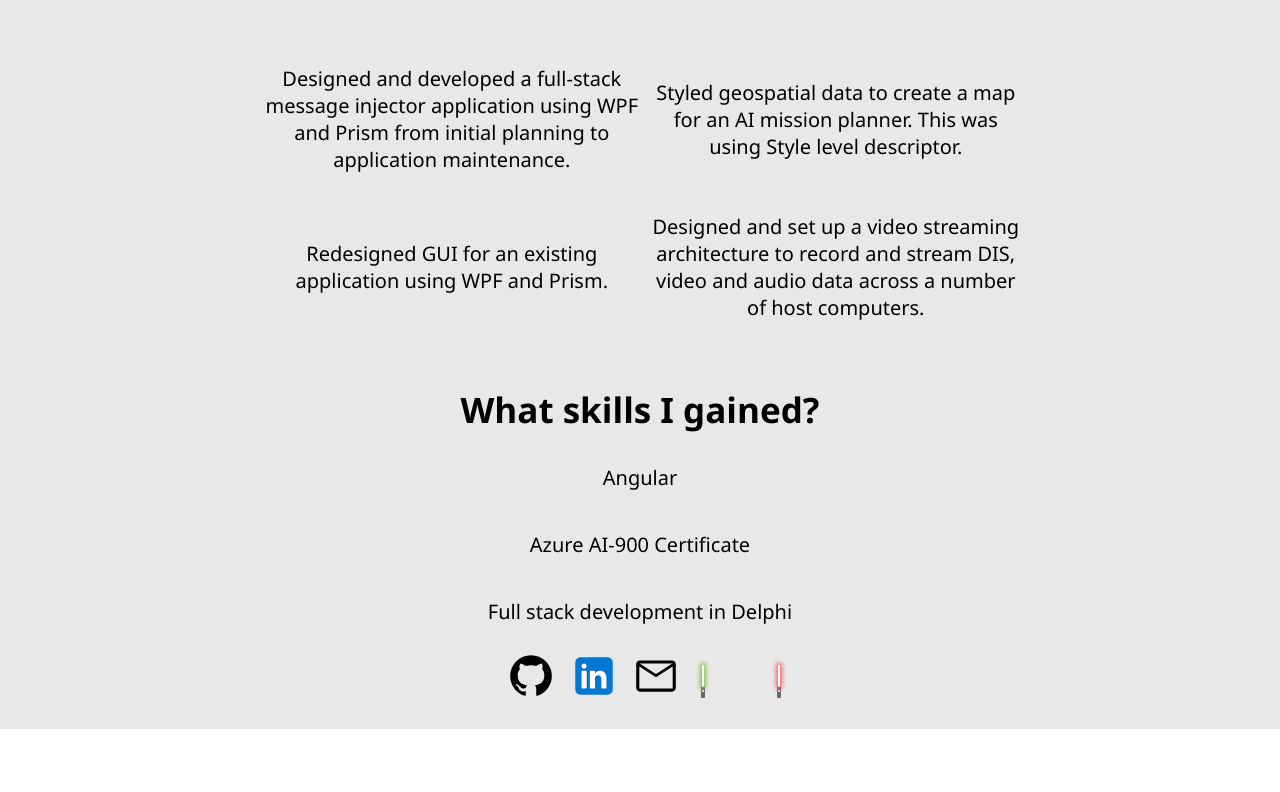
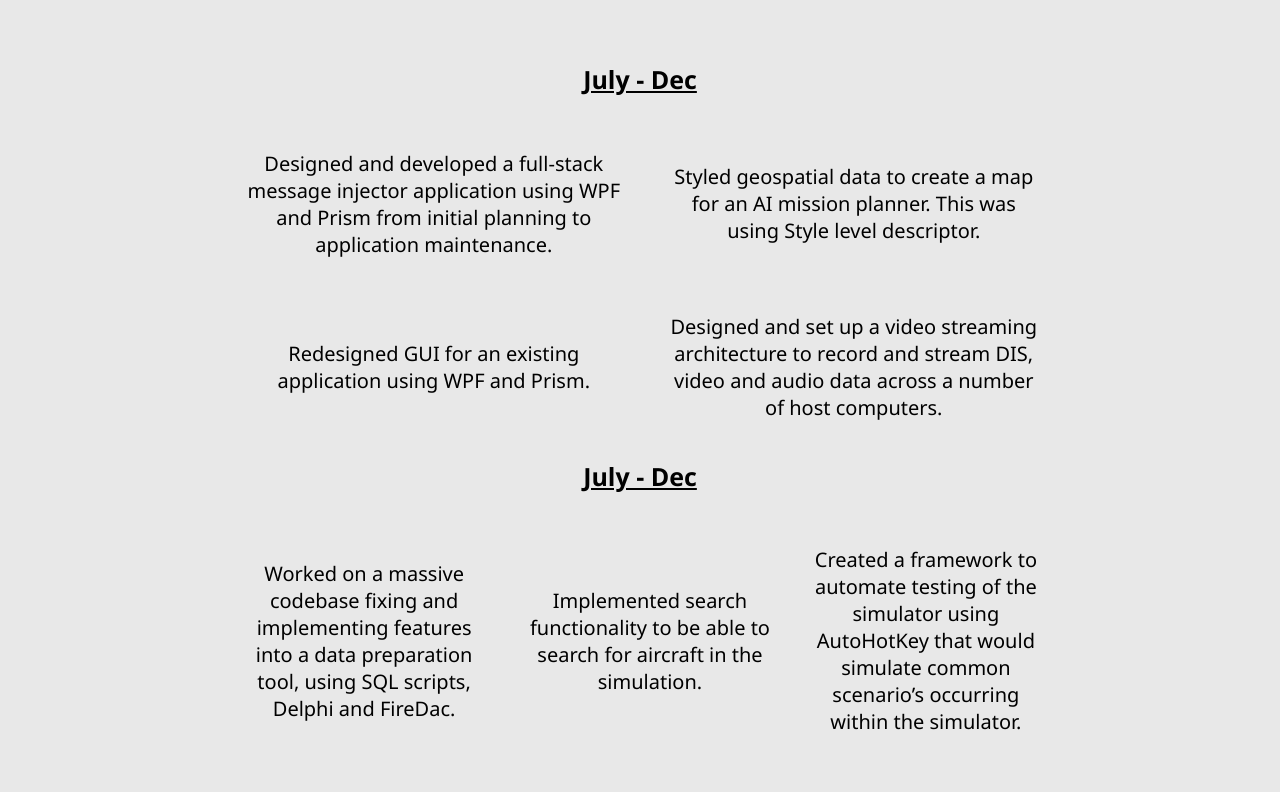
Before and after one commit to Jensooon/jenson-wintle.dev, an Angular app: page /experience in a window 1280 px wide. Shown: the part 281-1073 px from the top of the page. Before the commit the page ends 1010 px from the top, so only its background shows below. Built offline with nearby package versions, Linux system fonts and the light colour scheme.

Commit message:
Implemented content.

```diff
--- a/src/app/experience/experience.component.html
+++ b/src/app/experience/experience.component.html
@@ -6,6 +6,7 @@
   <section appScrollReveal>
     <h1 class="sub-title">Industrial Placement Year at BAE 2024</h1>
     <h3>What I got up to:</h3>
+    <h4>July - Dec</h4>
     <div class="four-by-four">
       <p>
         Designed and developed a full-stack message injector application using
@@ -21,6 +22,23 @@
         DIS, video and audio data across a number of host computers.
       </p>
     </div>
+
+    <h4>July - Dec</h4>
+    <div class="three-by-one">
+      <p>
+        Worked on a massive codebase fixing and implementing features into a
+        data preparation tool, using SQL scripts, Delphi and FireDac.
+      </p>
+      <p>
+        Implemented search functionality to be able to search for aircraft in
+        the simulation.
+      </p>
+      <p>
+        Created a framework to automate testing of the simulator using
+        AutoHotKey that would simulate common scenario’s occurring within the
+        simulator.
+      </p>
+    </div>
   </section>
 
   <section appScrollReveal>
--- a/src/styles.css
+++ b/src/styles.css
@@ -43,6 +43,13 @@ h3 {
   font-family: "Segoe UI", Tahoma, Geneva, Verdana, sans-serif;
 }
 
+h4 {
+  font-size: 25px;
+  font-weight: 1000;
+  font-family: "Segoe UI", Tahoma, Geneva, Verdana, sans-serif;
+  text-decoration: underline;
+}
+
 section {
   display: grid;
   place-items: center;
@@ -63,7 +70,16 @@ p {
   grid-template-rows: auto auto;
   align-items: center;
   justify-content: center;
-  padding: 2%;
+  gap: 5%;
+}
+
+.three-by-one {
+  display: grid;
+  grid-template-columns: auto auto auto;
+  grid-template-rows: auto;
+  align-items: center;
+  justify-content: center;
+  gap: 5%;
 }
 
 /* Tablet size (768px to 1024px) */
@@ -85,6 +101,9 @@ p {
   }
   h3 {
     font-size: 25px;
+  }
+  h4 {
+    font-size: 20px;
   }
 }
 
@@ -108,4 +127,7 @@ p {
   h3 {
     font-size: 20px;
   }
+  h4 {
+    font-size: 15px;
+  }
 }
```
